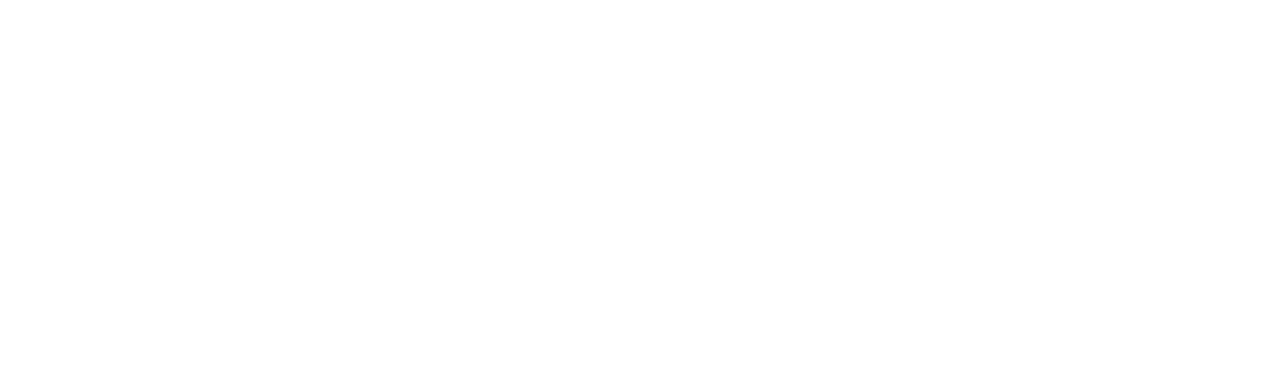
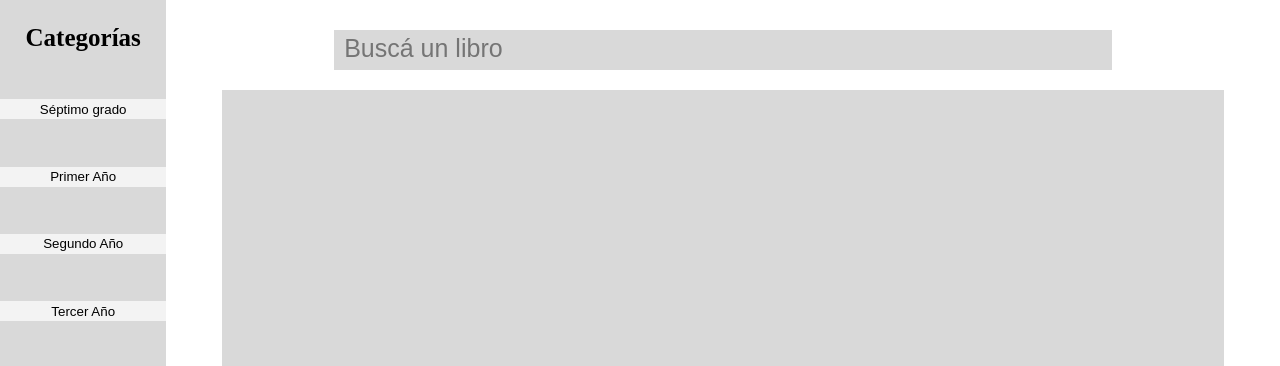
Before and after one commit to 3-TIC-ORT/proyecto-3-mercado-libro, a plain HTML site: page Bienvenida/ML-Bienvenida.html in a window 1280 px wide. Shown: the top 366 px of the page. Drawn offline with Linux system fonts and the light colour scheme.

Commit message:
Bienvenida-Terminado

```diff
--- a/Bienvenida/ML-Bienvenida.css
+++ b/Bienvenida/ML-Bienvenida.css
@@ -0,0 +1,77 @@
+*{
+margin: 0;
+padding: 0;
+}
+body{
+display: flex;
+
+}
+.columna{
+height: 100vh;
+width: 13vw;
+background-color: #D9D9D9;
+}
+.god{
+height: 60vh;
+width: 13vw;
+display: flex;
+flex-direction: column;
+justify-content: space-around;
+align-items: center;
+}
+.categorias{
+font-size: 25px;
+}
+button{
+width: 100%;
+height: 20px;
+background-color: #f3f3f3;
+border: 0;
+transition: 0.2s all;
+}
+button:hover{
+background-color: #aaaaaa;
+}
+.sesion{
+margin-top: 200px;
+background-color: #d45858;
+transition: 0.2s all;
+}
+.sesion:hover{
+background-color: #D89494;;
+}
+.derecha{
+height: 100vh;
+width: 87vw;
+display: flex;
+flex-direction: column;
+align-items: center;
+}
+.arriba{
+height: 40px;
+width: 70vw;
+display: flex;
+justify-content: center;
+margin-top: 30px;
+}
+.buscador{
+width: 60vw;
+height: 40px;
+font-size: 20px;
+background-color: #D9D9D9;
+border: 0;
+padding-left: 10px;
+}
+.buscador::placeholder{
+font-size: 25px;
+}
+.bienvenida{
+width: 90%;
+height: 80%;
+background-color: #D9D9D9;
+margin-top: 20px;
+font-size: 60px;
+display: flex;
+align-items: center;
+justify-content: center;
+}
--- a/Bienvenida/ML-Bienvenida.html
+++ b/Bienvenida/ML-Bienvenida.html
@@ -8,6 +8,23 @@
     <title>Document</title>
 </head>
 <body>
-
+    <div class="columna">
+        <div class="god">
+            <h3 class="categorias">Categorías</h3>
+            <button class="septimo">Séptimo grado</button>
+            <button class="primer">Primer Año</button>
+            <button class="segundo">Segundo Año</button>
+            <button class="tercer">Tercer Año</button>
+            <button class="cuarto">Cuarto Año</button>
+            <button class="quinto">Quinto Año</button>
+        </div>
+        <button class="sesion">Cerrar sesion</button>
+    </div>
+    <div class="derecha">
+        <div class="arriba">
+            <input class="buscador" type="text" placeholder="Buscá un libro"></input>
+        </div>
+        <div class="bienvenida">Frame de bienvenida</div>
+    </div>
 </body>
 </html>
--- a/Log-In/ML-login.css
+++ b/Log-In/ML-login.css
@@ -53,3 +53,6 @@ background-color: #D9D9D9;
 text-decoration: none;
 color: black;
 }
+.registrate:visited{
+color: black;
+}
```
